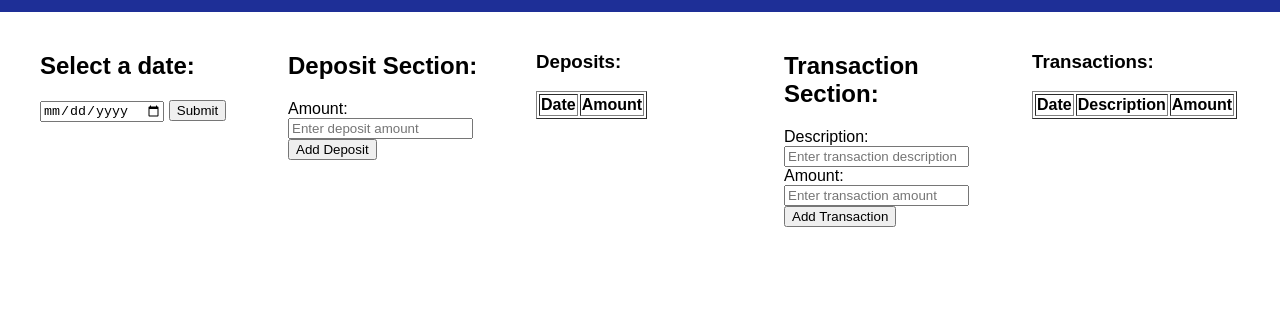
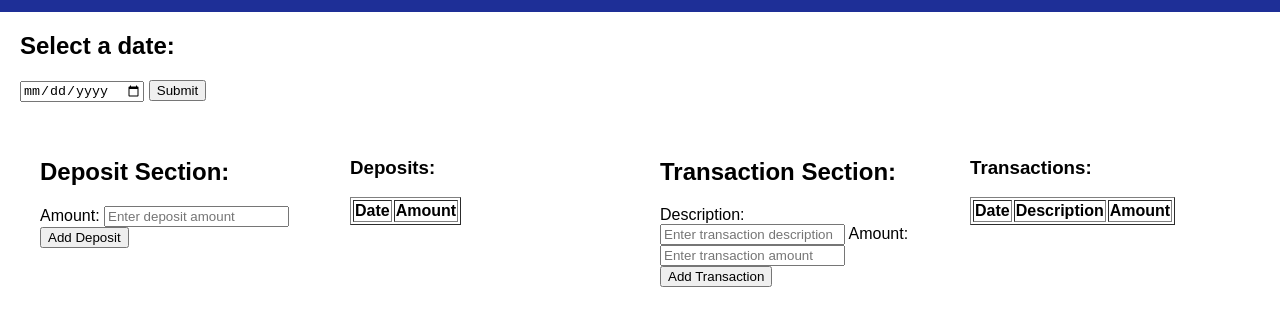
Before and after one commit to caleb-yonas/Stability, a plain HTML site: page deposits_and_transactions.html in a window 1280 px wide. Shown: the part 68-394 px from the top of the page. Drawn offline with Linux system fonts and the light colour scheme.

Commit message:
Update deposits_and_transactions.html

```diff
--- a/deposits_and_transactions.html
+++ b/deposits_and_transactions.html
@@ -22,10 +22,10 @@
         <a href="budgeting.html" class="tablinks">Budgeting</a>
     </div>
 
-    <!-- Main content container with flex properties -->
-    <div class="main-content-container">
-        <!-- Date selection section -->
-        <div class="section">
+    <div class="content-wrapper">
+
+        <!-- Date selection section centered -->
+        <div class="section centered-section">
             <h2>Select a date:</h2>
             <!-- Input for date selection -->
             <input type="date" id="datePicker">
@@ -34,6 +34,9 @@
             <!-- Paragraph to display the selected date -->
             <p id="selectedDate"></p>
         </div>
+
+        <!-- Main content container with flex properties -->
+        <div class="main-content-container">
 
             <!-- Deposit input section -->
             <div class="section">
@@ -94,7 +97,9 @@
                     </tbody>
                 </table>
             </div>
-    </div>
+
+        </div> <!-- End of main-content-container -->
+    </div> <!-- End of content-wrapper -->
 
     <!-- Link to the external JavaScript file -->
     <script src="script.js"></script>
```
Lines whose indentation alone changed are shown as unchanged.
